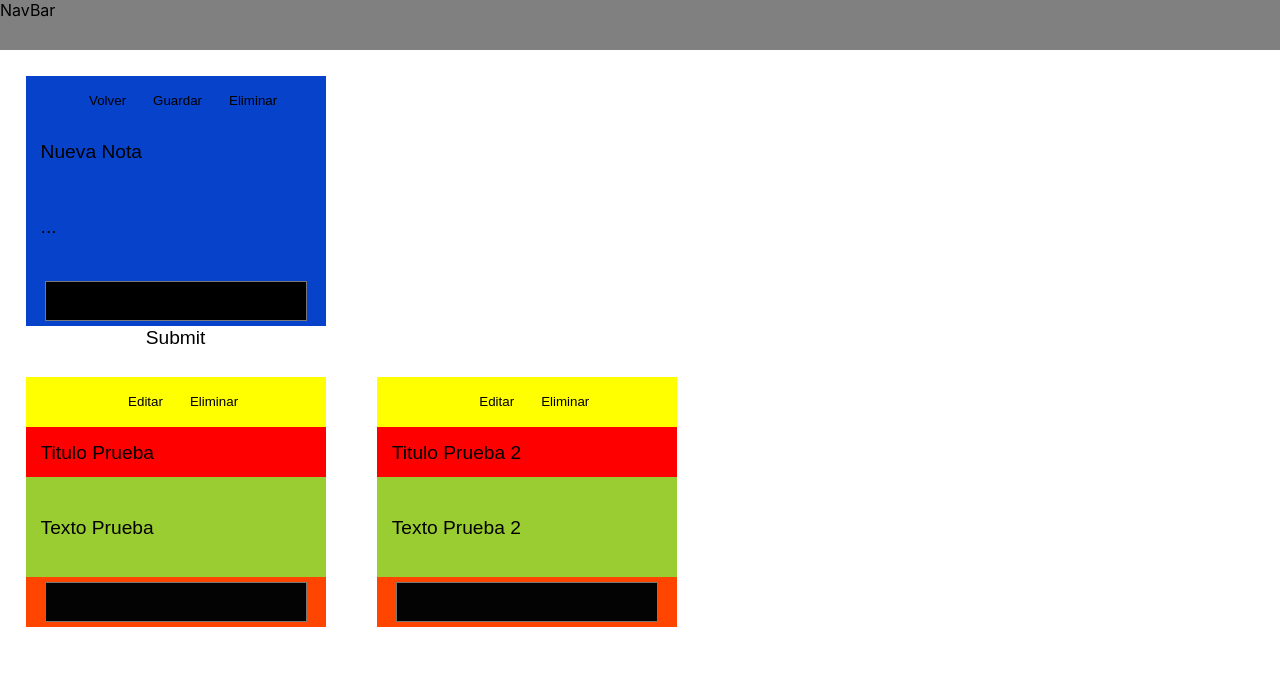
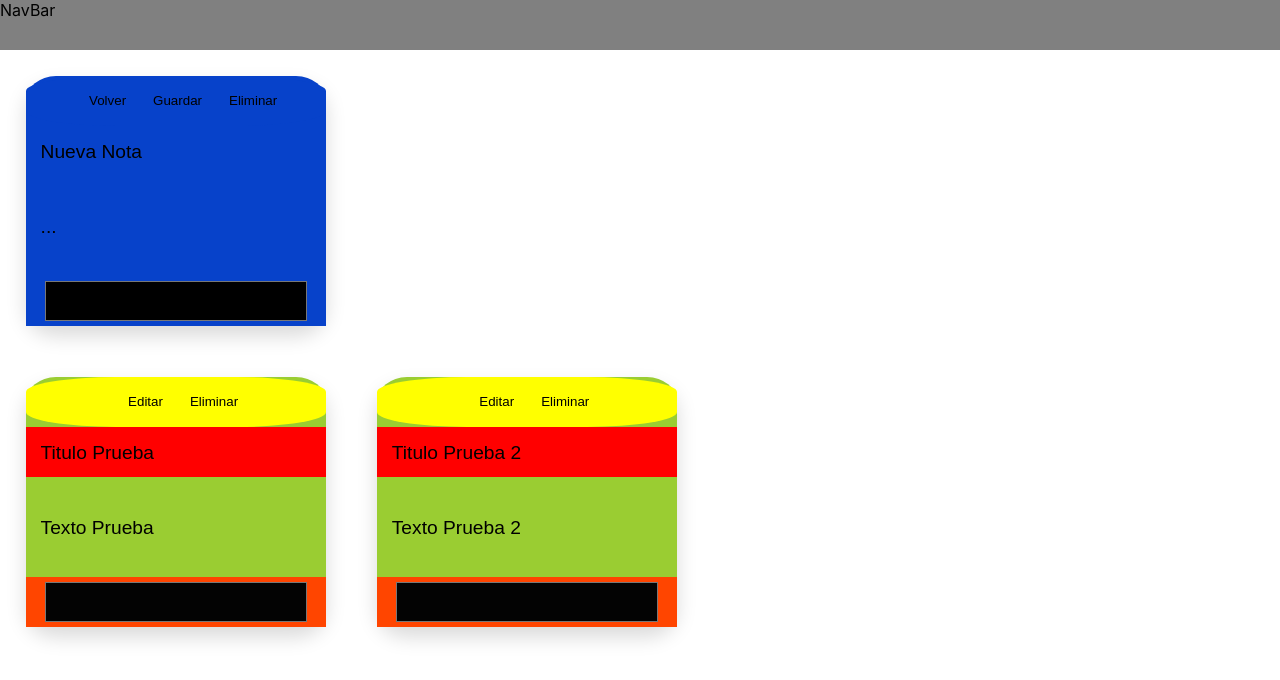
Before and after one commit to jleuce/blockdenotas, a React (Create React App) app: page / in a window 1280 px wide. Shown: the top 680 px of the page. Built offline with nearby package versions, Linux system fonts and the light colour scheme.

Commit message:
Anda lindo - Falta optimizar

```diff
--- a/src/componentes/NotaReducida.js
+++ b/src/componentes/NotaReducida.js
@@ -15,6 +15,7 @@ function NotaReducida(props) {
     }, [])
 
       const guardar = () =>{
+        if(Object.entries(errors).length === 0){
             console.log('guardando',titulo,texto,color);
             props.agregarNotaHandler({
             idNota: (3),
@@ -22,6 +23,9 @@ function NotaReducida(props) {
             textoNota:texto,
             colorNota:color,
             })
+        }else{
+            alert('hay un error rey, no podes guardar esa nota');
+        }
       }
       //Funciones Formulario
         const {setValue, register, handleSubmit, formState:{errors}} = useForm();
@@ -34,6 +38,9 @@ function NotaReducida(props) {
             setTitulo(data.titulo);
             setTexto(data.texto);
             setColor(data.color);
+            //setValue("titulo", props.tituloNota);
+            //setValue("texto", props.textoNota);
+            //setValue("color", props.colorNota);
         };
       if (props.modo !== 'vista'){
         return (
@@ -45,13 +52,13 @@ function NotaReducida(props) {
               </div>
               <form onSubmit={handleSubmit(onSubmit)}>
                   <div className='tituloNota'style={{ backgroundColor: color }}>
-                      <input type='text'
+                      <input type='text' className={errors.titulo?.type === 'maxLength'&&'inputError'}
                           //defaultValue={titulo}
                           onChange={titulo1.onChange} // assign onChange event
                           onBlur={handleSubmit(onSubmit)} // assign onBlur event
                           name={titulo1.name} // assign name prop
                           ref={titulo1.ref} // assign ref prop
-                      />{errors.titulo?.type === 'maxLength'&&<p>Error</p>}
+                      />{errors.titulo?.type === 'maxLength'&&<p>Error mas de 5 caract</p>}
                   </div>
                   <div className='textoNota'style={{ backgroundColor: color }}>
                       <input type='text'
@@ -71,7 +78,6 @@ function NotaReducida(props) {
                           ref={color1.ref} // assign ref prop
                       />
                   </div>
-                  <input type='submit'></input>
               </form>
           </div>
         )
--- a/src/index.css
+++ b/src/index.css
@@ -21,21 +21,26 @@ code {
 .nota {
   width:300px;
   height:250px;
-  border-radius: 20%;
+  border-radius: 10%;
   margin:2%;
   background-color: yellowgreen;
   display: inline-block;
   box-sizing: border-box;
   text-align: center;
+  box-shadow: 0 10px 20px rgba(0,0,0,0.15);
+  transition: box-shadow 0.3s ease-in-out;
 }
 
 .nota:hover{
-  outline: 20px solid blue;
+  /*outline: 20px solid blue;*/
+  box-shadow: 0 50px 150px rgba(0,0,0,0.3)
 }
+
 
 .barraNota{
   background-color: yellow;
   height:50px;
+  border-radius: 30%;
 }
 .tituloNota{
   background-color: red;
@@ -67,3 +72,7 @@ button{
   background-color: transparent;
   border: none;
 }
+
+.inputError{
+  outline: 5px solid red;
+}
```
Lines whose indentation alone changed are shown as unchanged.
